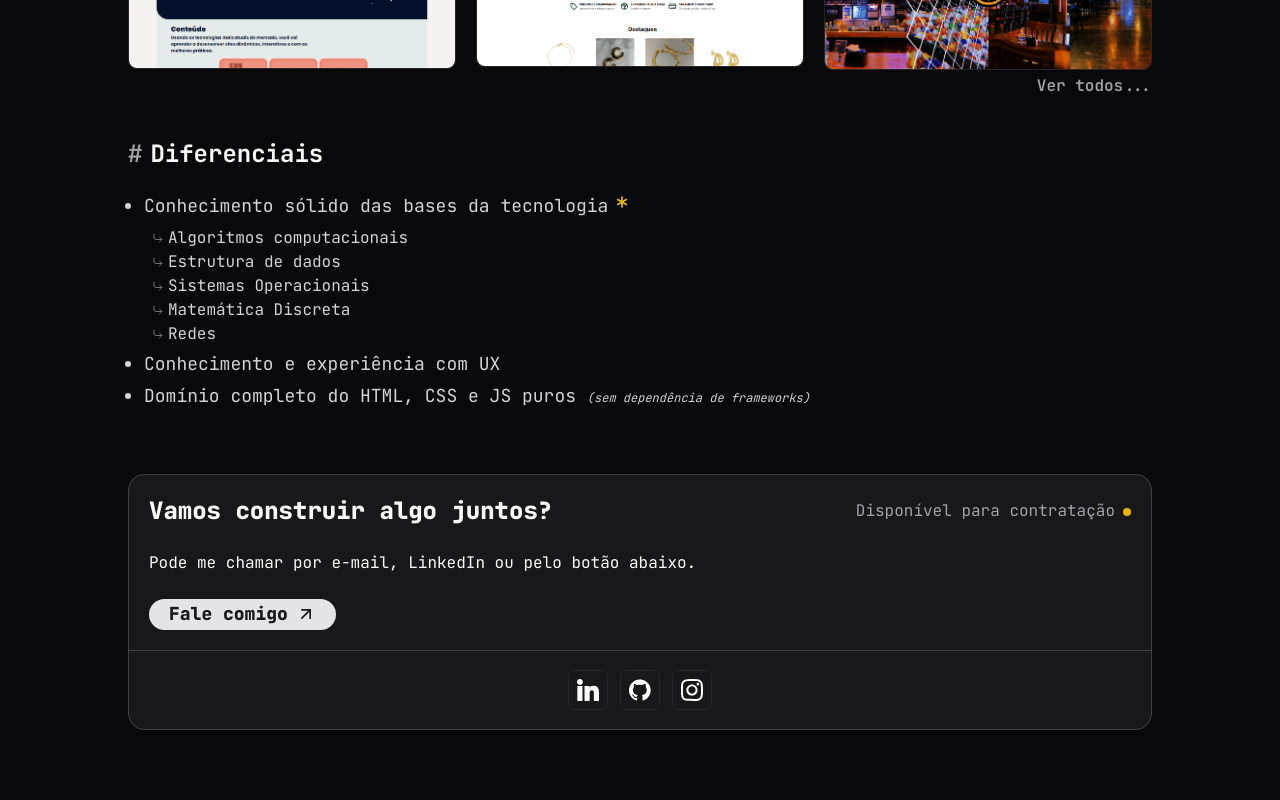
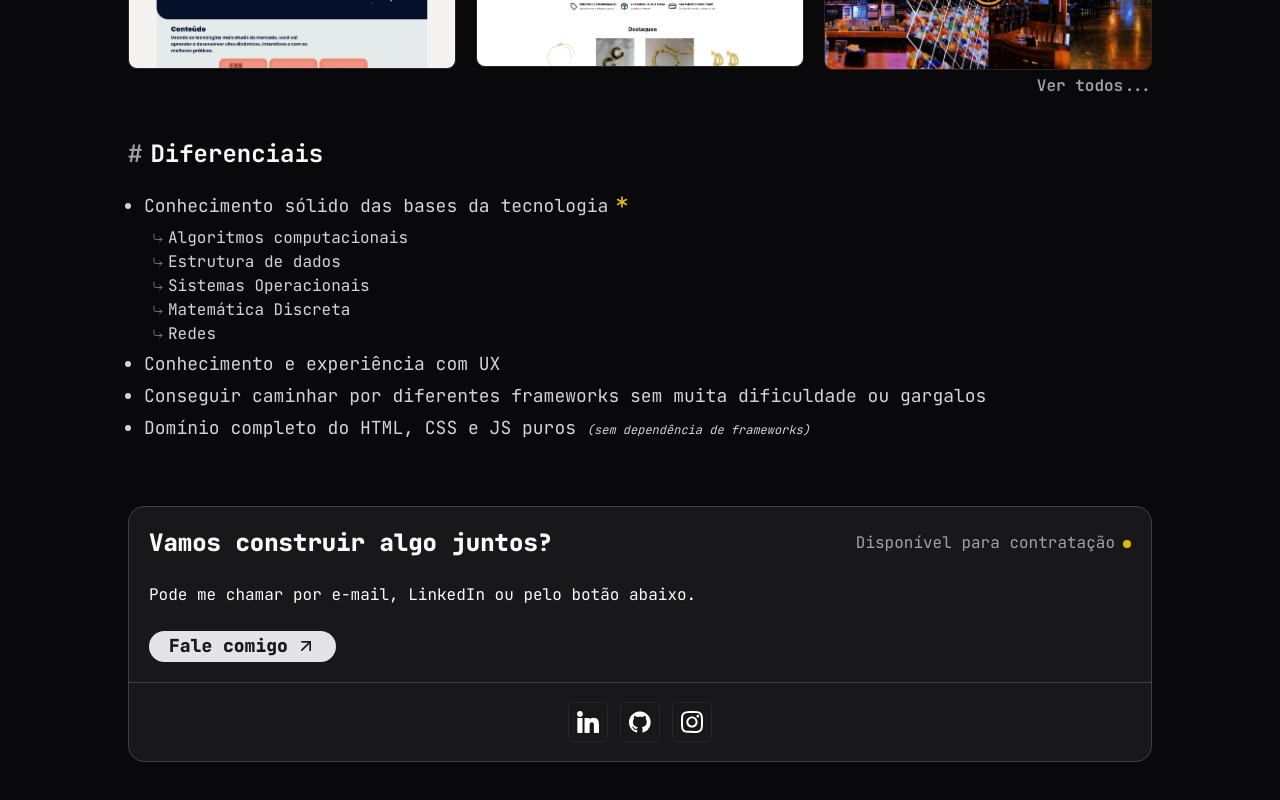
Before and after one commit to filiperv7/filiperv7.com, a Next.js app: page /applications/front-end-junior-3 in a window 1280 px wide. Shown: the part 972-1772 px from the top of the page. Built offline with nearby package versions, Linux system fonts and the light colour scheme.

Commit message:
Adding new highlight

```diff
--- a/src/components/applications/highlights.tsx
+++ b/src/components/applications/highlights.tsx
@@ -40,6 +40,10 @@ export function Highlights() {
         </li>
         <li>Conhecimento e experiência com UX</li>
         <li>
+          Conseguir caminhar por diferentes frameworks sem muita dificuldade ou
+          gargalos
+        </li>
+        <li>
           Domínio completo do HTML, CSS e JS puros{' '}
           <span className="text-xs italic">
             (sem dependência de frameworks)
```
